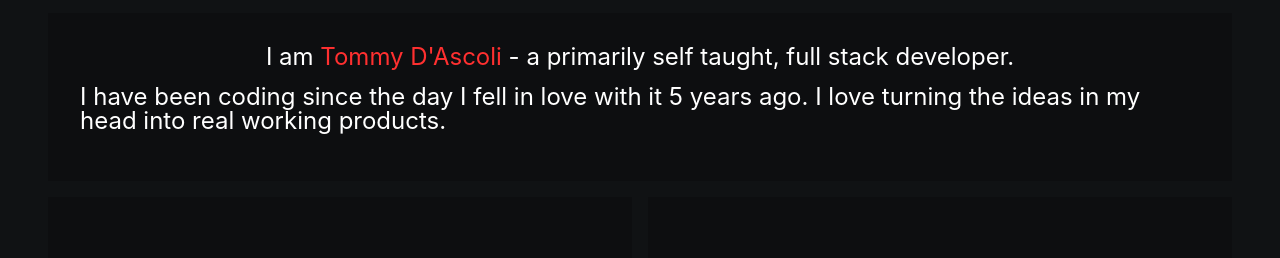
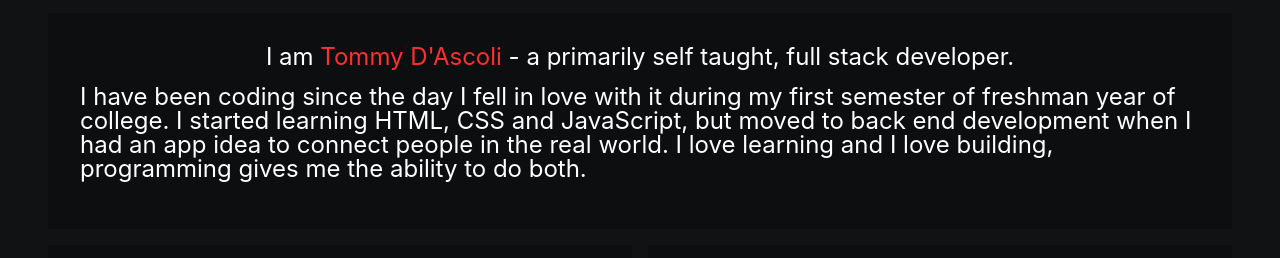
Before and after one commit to dascolt1/portfolio-v2, a plain HTML site: page index.html in a window 1280 px wide. Shown: the part 857-1115 px from the top of the page. Drawn offline with nearby package versions, Linux system fonts and the light colour scheme.

Commit message:
update bio

```diff
--- a/index.html
+++ b/index.html
@@ -59,7 +59,7 @@
      	<section id="about">
      		<h2>About Me</h2>
      		<div class="content">
-     			<p>I am <span style="color: var(--red)">Tommy D'Ascoli </span> - a primarily self taught, full stack developer. </p> <p style="text-align: left">I have been coding since the day I fell in love with it 5 years ago. I love turning the ideas in my head into real working products.</p>
+     			<p>I am <span style="color: var(--red)">Tommy D'Ascoli </span> - a primarily self taught, full stack developer. </p> <p style="text-align: left">I have been coding since the day I fell in love with it during my first semester of freshman year of college. I started learning HTML, CSS and JavaScript, but moved to back end development when I had an app idea to connect people in the real world.  I love learning and I love building, programming gives me the ability to do both.</p>
      		</div>
      		<div class="technologies">
 			 	<div class="my-card">
```
